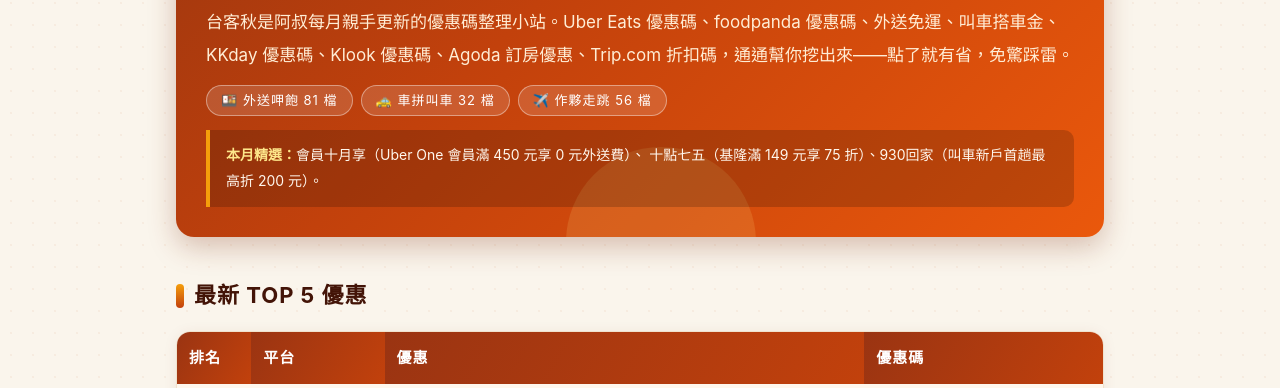
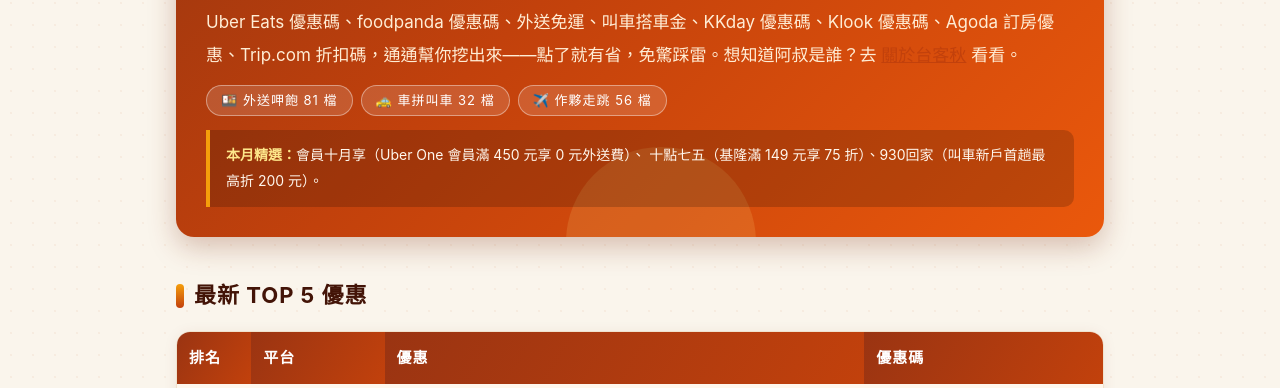
Before and after one commit to taipeiwolf2/taikeqiu, an Astro site: page / in a window 1280 px wide. Shown: the part 712-1100 px from the top of the page. Built offline with nearby package versions, Linux system fonts and the light colour scheme; Astro itself is replaced by a stand-in of ours.

Commit message:
新增關於台客秋頁面＋品牌合作聯絡信箱：src/pages/index.astro

```diff
--- a/src/pages/index.astro
+++ b/src/pages/index.astro
@@ -30,9 +30,9 @@ const jsonld = {
     <img class="hero-img" src="/img/hero-mascot.jpg" alt="台客秋吉祥物：戴墨鏡的台客大叔拿著優惠券，背景有外送機車、計程車與飛機" fetchpriority="high" />
     <h1>{data.homeSeo.h1}</h1>
     <p class="lede">
-      台客秋是阿叔每月親手更新的優惠碼整理小站。Uber Eats 優惠碼、foodpanda
-      優惠碼、外送免運、叫車搭車金、KKday 優惠碼、Klook 優惠碼、Agoda
-      訂房優惠、Trip.com 折扣碼，通通幫你挖出來——點了就有省，免驚踩雷。
+      Uber Eats 優惠碼、foodpanda 優惠碼、外送免運、叫車搭車金、KKday
+      優惠碼、Klook 優惠碼、Agoda 訂房優惠、Trip.com 折扣碼，通通幫你挖出來——點了就有省，免驚踩雷。想知道阿叔是誰？去
+      <a href="/about/">關於台客秋</a> 看看。
     </p>
     <div class="chips">
       {data.categories.map((c) => (
```
